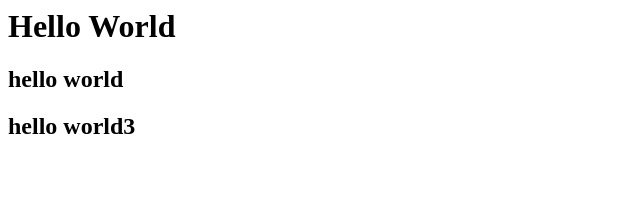
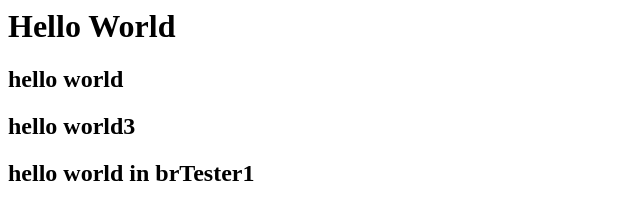
Before and after one commit to KR-D2Bro/HelloWorld1, a plain HTML site: page index.html in a window 1280 px wide. Shown: the whole page, without its empty margins (0-640 px from the left). Drawn offline with Linux system fonts and the light colour scheme.

Commit message:
Commit in brTester1

```diff
--- a/index.html
+++ b/index.html
@@ -7,5 +7,6 @@
         <h1>Hello World</h1>
         <h2>hello world</h2>
         <h2>hello world3</h2>
+        <h2>hello world in brTester1</h2>
     </body>
 </html>
```
